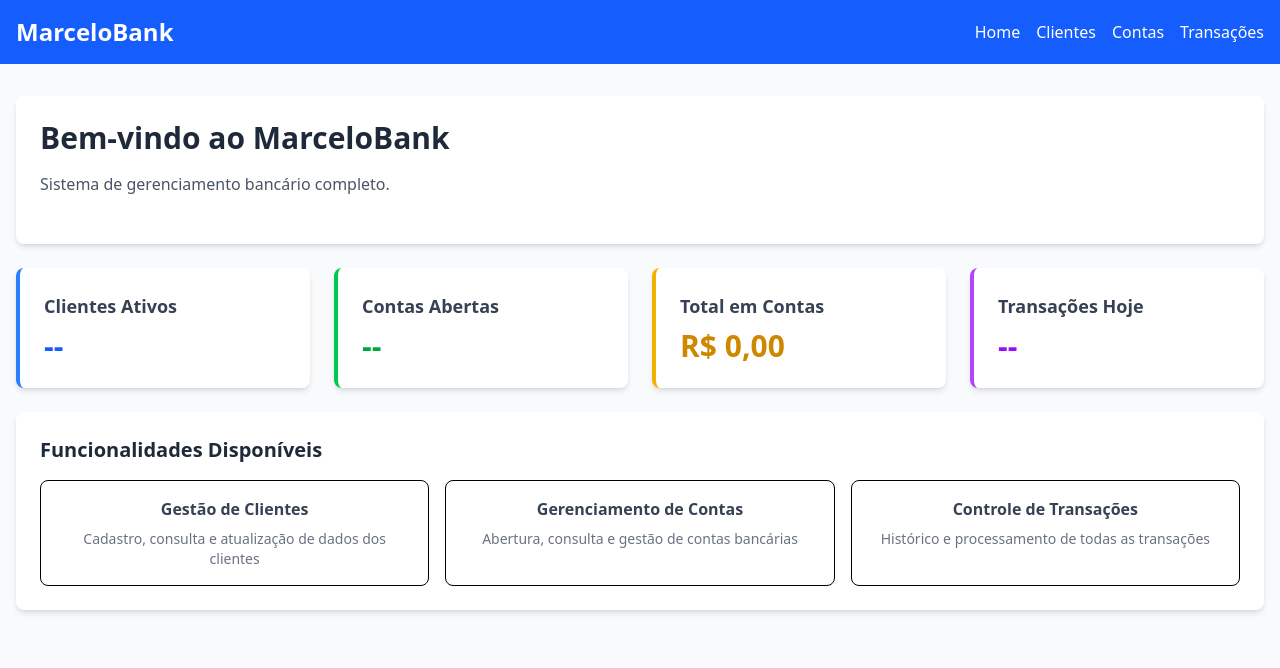
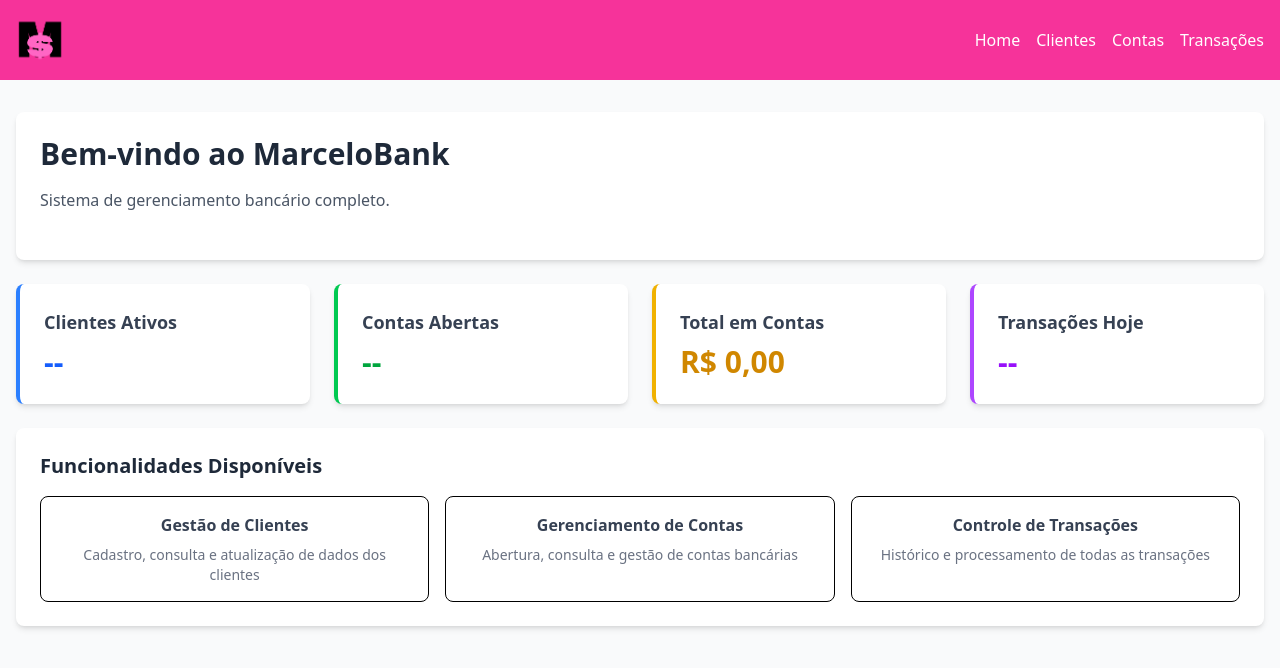
Before and after one commit to TacioMoreira25/marcelobank-frontend, a React (Vite) app: page / in a window 1280 px wide. Shown: the top 668 px of the page. Built offline with nearby package versions, Linux system fonts and the light colour scheme.

Commit message:
Update A

```diff
--- a/index.html
+++ b/index.html
@@ -2,7 +2,7 @@
 <html lang="en">
   <head>
     <meta charset="UTF-8" />
-    <link rel="icon" type="image/svg+xml" href="/vite.svg" />
+    <link rel="icon" type="image/png" href="./src/assets/MBank.png" />
     <meta name="viewport" content="width=device-width, initial-scale=1.0" />
       <link href="/src/index.css" rel="stylesheet">
     <title>Marcelobank</title>
--- a/src/App.tsx
+++ b/src/App.tsx
@@ -3,14 +3,17 @@ import Home from "./pages/Home";
 import Clientes from "./pages/Clientes";
 import Contas from "./pages/Contas";
 import Transacacoes from "./pages/Transacacoes";
+import MBank from "./assets/MBank.png";
 
 function App() {
   return (
     <Router>
       <div className="min-h-screen bg-gray-50">
-        <nav className="bg-blue-600 text-white p-4">
+        <nav className="bg-pink-500 text-white p-4">
           <div className="container mx-auto flex justify-between items-center">
-            <h1 className="text-2xl font-bold">MarceloBank</h1>
+            <h1 className="text-2xl font-bold">
+              <img src={MBank} alt="MarceloBank" className="h-12 inline" />
+            </h1>
             <div className="space-x-4">
               <Link to="/" className="hover:text-blue-200 transition-colors">
                 Home
```
Also changed, not shown: src/assets/MBank.png (added).
